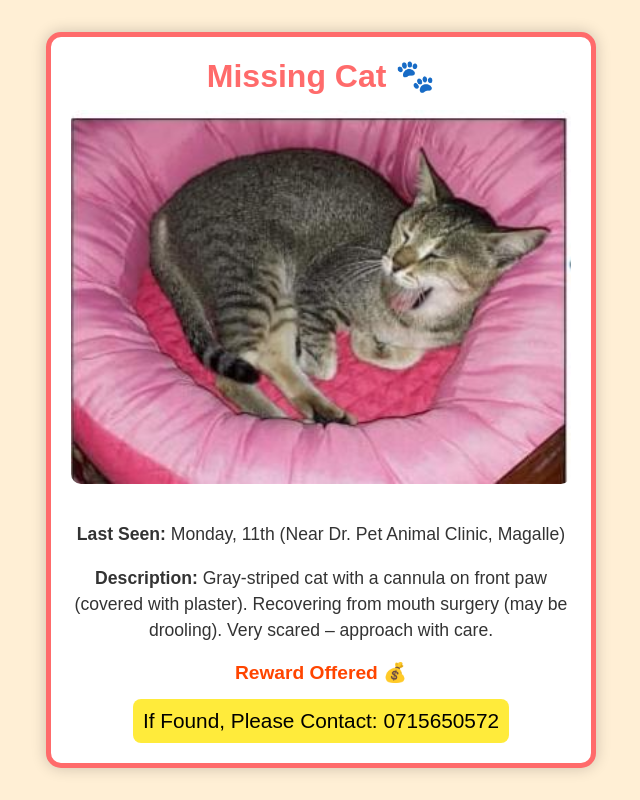
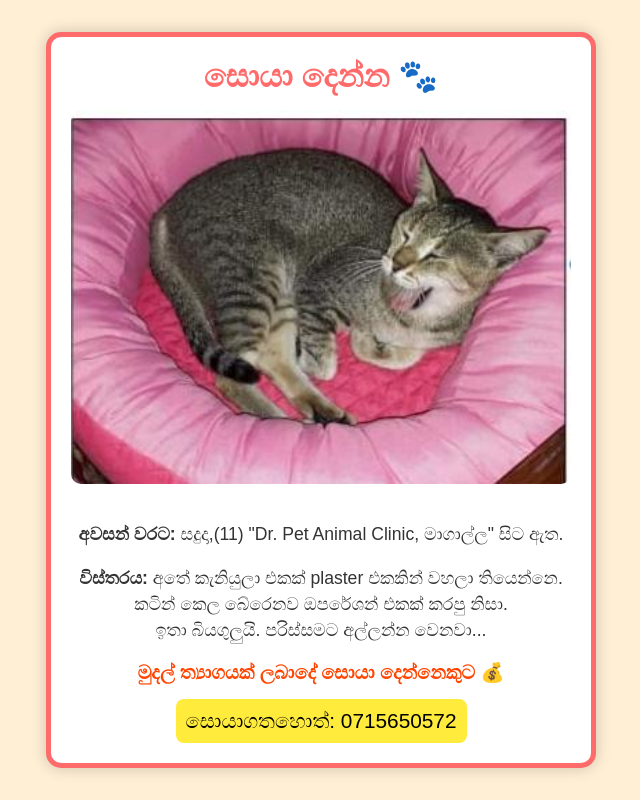
Before and after one commit to sarinduhimash/sarindu, a plain HTML site: page firebase.html in a window 1280 px wide. Shown: the whole page, without its empty margins (319-959 px from the left). Drawn offline with Linux system fonts and the light colour scheme.

Commit message:
Update firebase.html

```diff
--- a/firebase.html
+++ b/firebase.html
@@ -3,7 +3,7 @@
 <head>
     <meta charset="UTF-8">
     <meta name="viewport" content="width=device-width, initial-scale=1.0">
-    <title>Missing Cat</title>
+    <title>සොයා දෙන්න</title>
     <style>
         body {
             display: flex;
@@ -64,14 +64,14 @@
 </head>
 <body>
     <div class="poster">
-        <h1>Missing Cat 🐾</h1>
+        <h1>සොයා දෙන්න 🐾</h1>
         <img src="cat.jpg" alt="Picture of Missing Cat">
         <div class="details">
-            <p><strong>Last Seen:</strong> Monday, 11th (Near Dr. Pet Animal Clinic, Magalle)</p>
-            <p><strong>Description:</strong> Gray-striped cat with a cannula on front paw (covered with plaster). Recovering from mouth surgery (may be drooling). Very scared – approach with care.</p>
+            <p><strong>අවසන් වරට:</strong> සදුදා,(11)  "Dr. Pet Animal Clinic, මාගාල්ල" සිට ඇත.</p>
+            <p><strong>විස්තරය:</strong> අතේ කැනියුලා එකක් plaster එකකින් වහලා තියෙන්නෙ. <br> කටින් කෙල බේරෙනව ඔපරේශන් එකක් කරපු නිසා. <br> ඉතා බියගුලුයි. පරිස්සමට අල්ලන්න වෙනවා...</p>
         </div>
-        <div class="reward">Reward Offered 💰</div>
-        <div class="contact">If Found, Please Contact: 0715650572</div>
+        <div class="reward">මුදල් ත්‍යාගයක් ලබාදේ සොයා දෙන්නෙකුට 💰</div>
+        <div class="contact">සොයාගතහොත්: 0715650572</div>
     </div>
 </body>
 </html>
```
